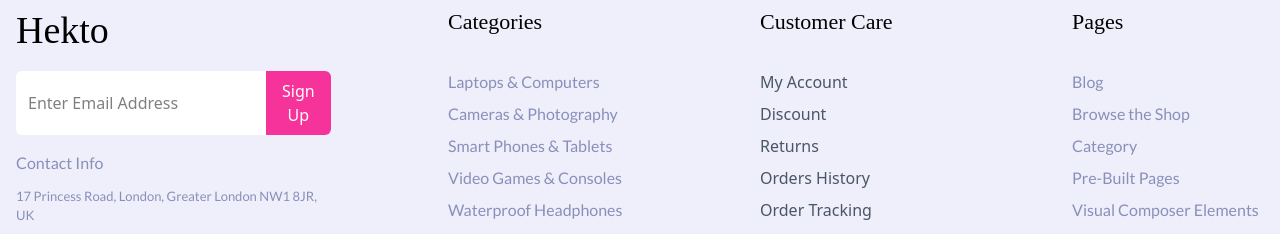
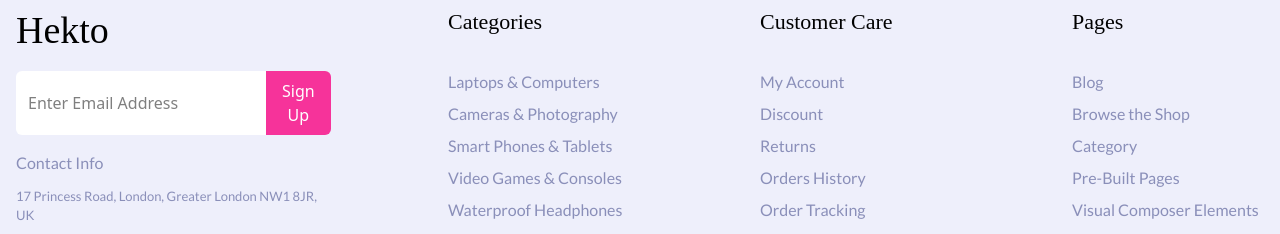
Before and after one commit to Rakib-Hassan-web/E-commace-with-next-js, a Next.js app: page / in a window 1280 px wide. Shown: the part 7165-7399 px from the top of the page. Built offline with nearby package versions, Linux system fonts and the light colour scheme; a web font is replaced by a local one.

Commit message:
foter items configure

```diff
--- a/app/component/Footer.jsx
+++ b/app/component/Footer.jsx
@@ -43,7 +43,7 @@ const Footer = () => {
         {/* Customer Care */}
         <div className="md:w-1/4 pt-20 pl-20">
           <h3 className="text-[22px] font-normal  font-adaminaaa text-black mb-8">Customer Care</h3>
-          <ul className="space-y-2 text-gray-600">
+          <ul className="space-y-2 font-normal text-base text-[#8A8FB9] font-lato">
             <li>My Account</li>
             <li>Discount</li>
             <li>Returns</li>
```
